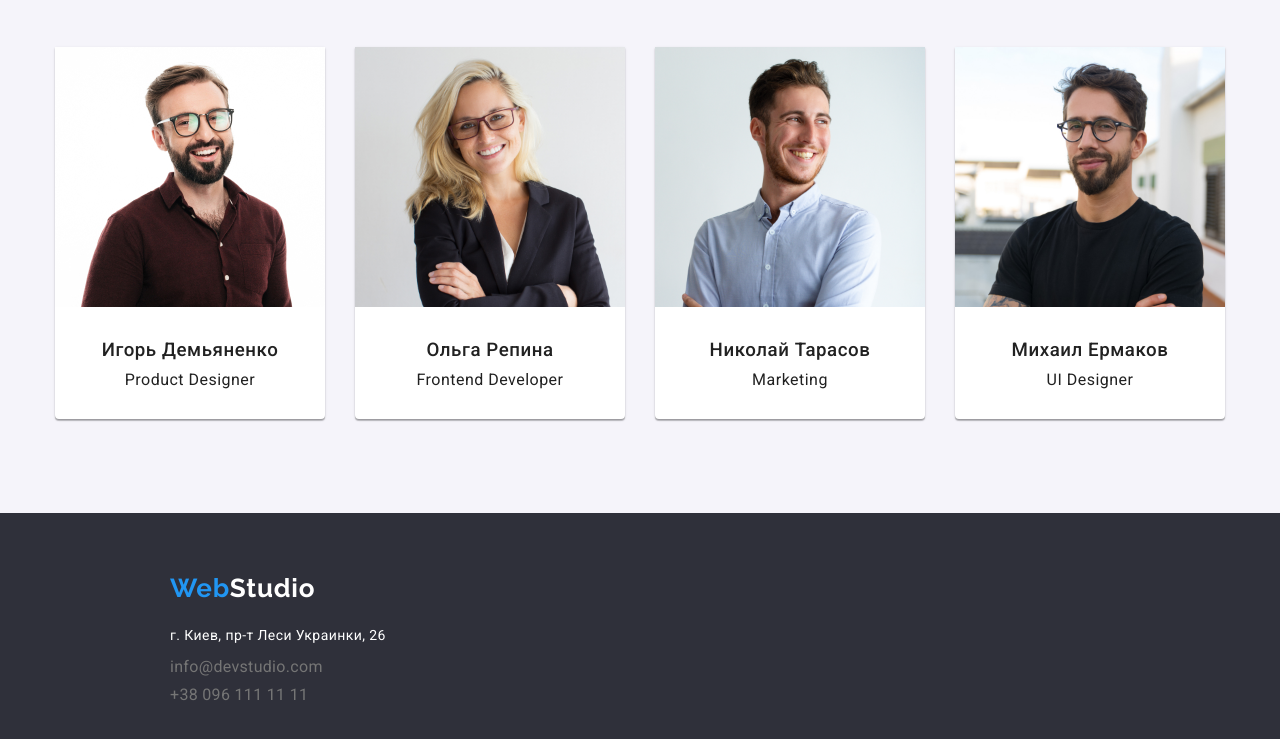
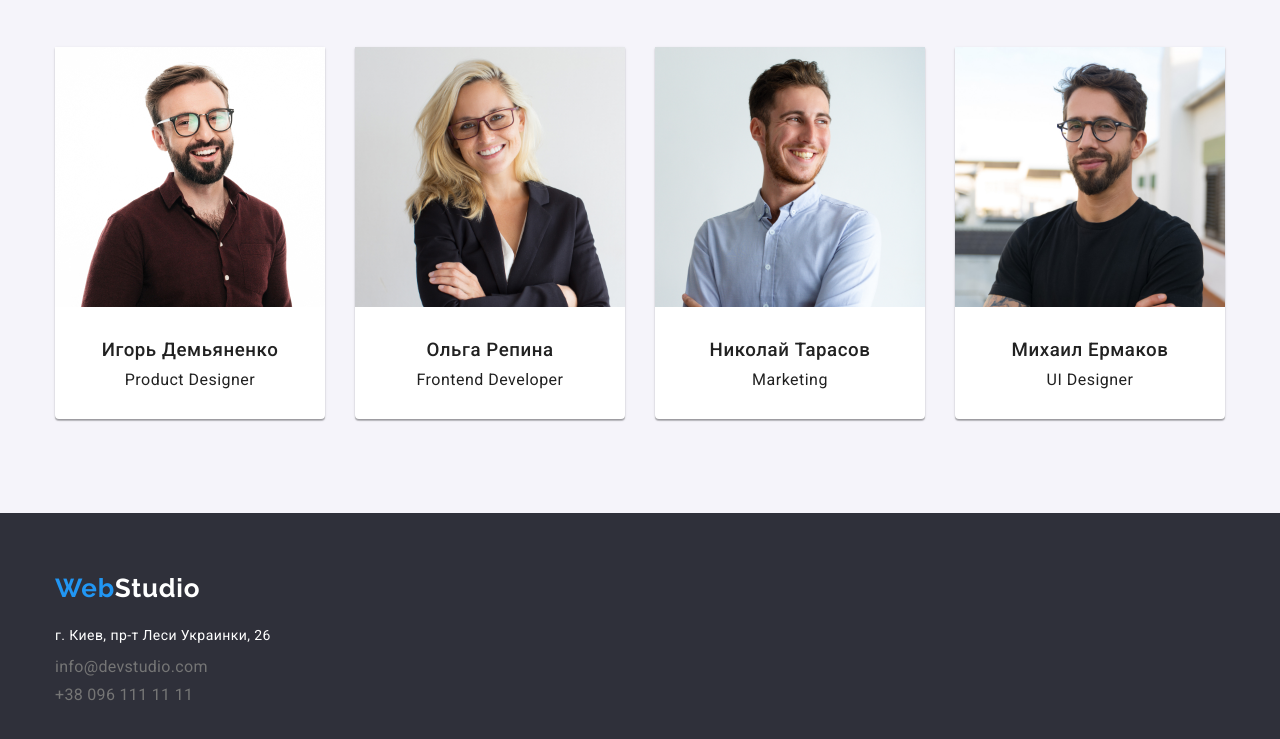
Before and after one commit to BogdanBon/goit-markup-hw-03, a plain HTML site: page index.html in a window 1280 px wide. Shown: the part 1608-2347 px from the top of the page. Drawn offline with Linux system fonts and the light colour scheme.

Commit message:
updating due to the Menthors notes (horizontal scrolling deactivating)

```diff
--- a/css/common.css
+++ b/css/common.css
@@ -103,8 +103,8 @@ body {
 }
 
 .container-footer {
-  margin-left: 200px;
-  padding-left: 15px;
+  margin-left: 100px;
+  /* padding-left: 15px; */
   padding-top: 60px;
   padding-bottom: 60px;
 }
```
